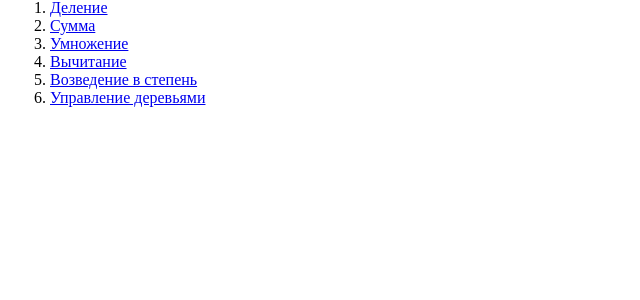
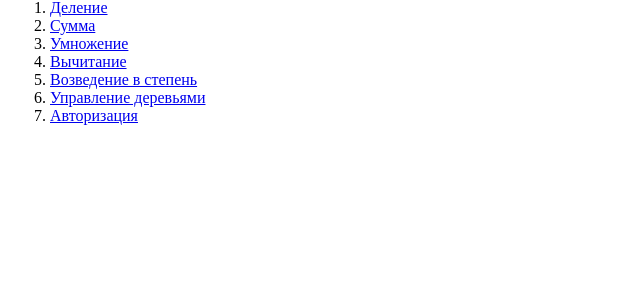
Before and after one commit to lizokelvo/backend, a Flask app: page /lab4/ in a window 1280 px wide. Shown: the part 213-513 px from the top of the page, without its empty margins (0-640 px from the left). Run offline with Flask 3, Linux system fonts and the light colour scheme.

Commit message:
Логин

```diff
--- a/templates/lab4/lab4.html
+++ b/templates/lab4/lab4.html
@@ -12,5 +12,6 @@
         <li><a href="/lab4/sub-form">Вычитание</a>
         <li><a href="/lab4/pow-form">Возведение в степень</a>
         <li><a href="/lab4/tree">Управление деревьями</a></li>
+        <li><a href="/lab4/login">Авторизация</a></li>
     </ol>
 {% endblock %}
```
